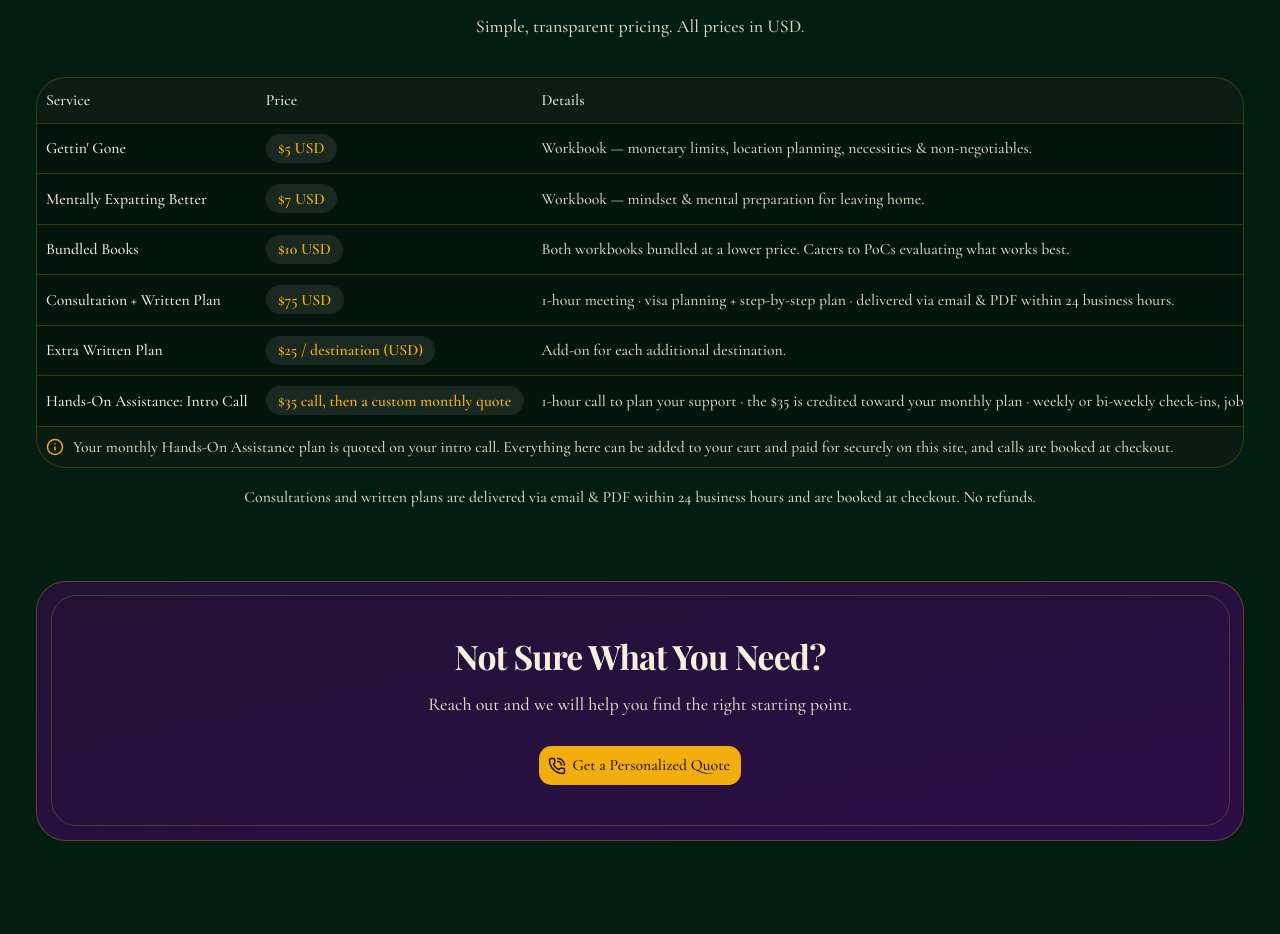
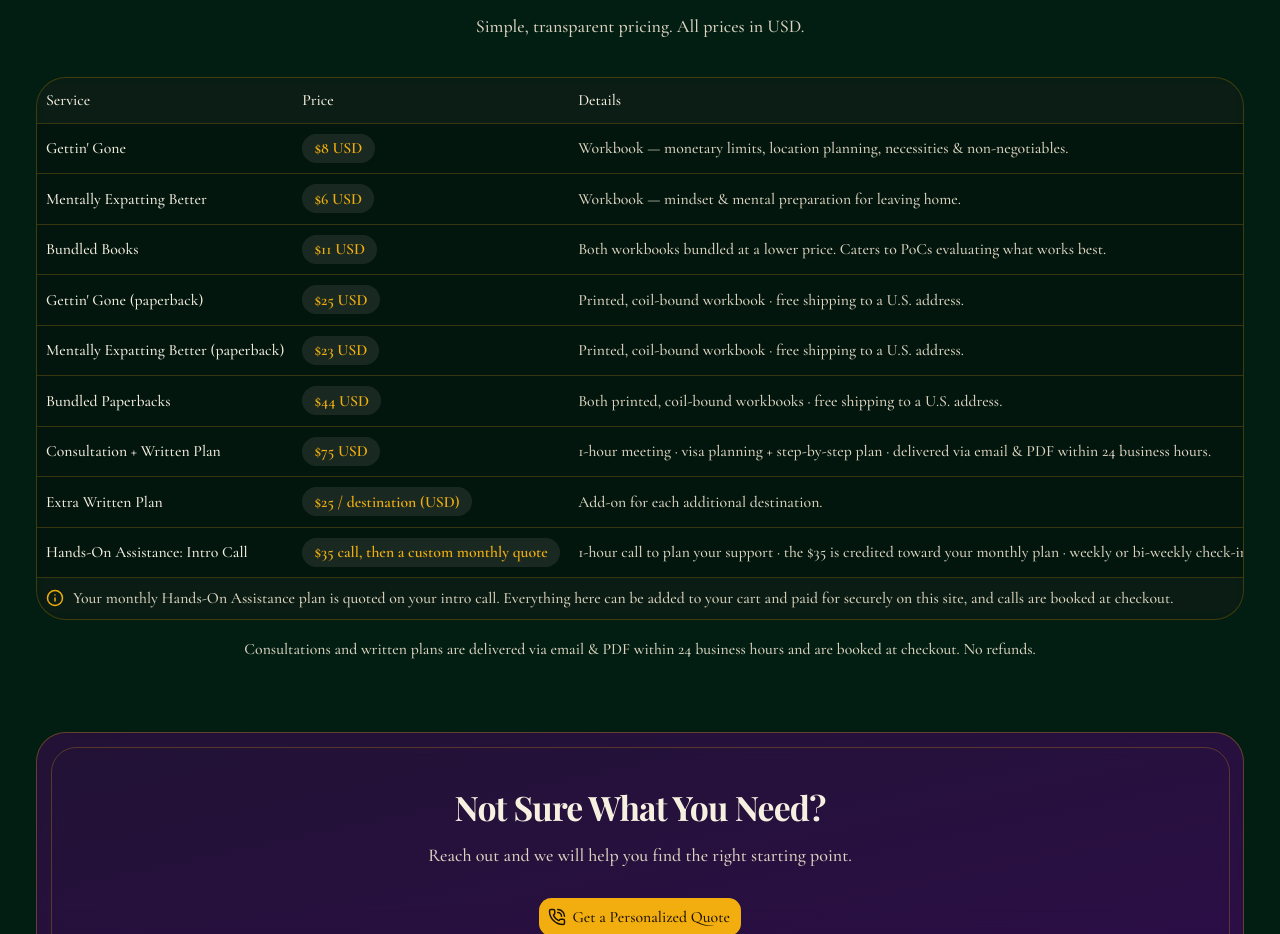
Before and after one commit to Lijahsworld04/Baby_Abroad, a React (Vite) app: page /services in a window 1280 px wide. Shown: the part 944-1878 px from the top of the page. Built offline with nearby package versions, Linux system fonts and the light colour scheme; a web font is replaced by a local one.

Commit message:
New digital prices, paperback options, US shipping address at checkout

```diff
--- a/src/content/catalog.js
+++ b/src/content/catalog.js
@@ -3,7 +3,7 @@
 // (worker/index.js). The server always uses these prices, never a price sent by the browser.
 // If you change a price here, also change the matching price text on the Services page.
 
-/** @typedef {{ id: string, name: string, description: string, amount: number, maxQty: number, booking?: boolean }} Product */
+/** @typedef {{ id: string, name: string, description: string, amount: number, maxQty: number, booking?: boolean, physical?: boolean }} Product */
 
 /** @type {Product[]} */
 export const PRODUCTS = [
@@ -11,22 +11,48 @@ export const PRODUCTS = [
     id: "gettin-gone",
     name: "Gettin' Gone (workbook)",
     description: "Monetary limits, location planning, necessities and non-negotiables.",
-    amount: 500,
+    amount: 800,
     maxQty: 1,
   },
   {
     id: "mentally-expatting-better",
     name: "Mentally Expatting Better (workbook)",
     description: "Mindset and mental preparation for leaving home.",
-    amount: 700,
+    amount: 600,
     maxQty: 1,
   },
   {
     id: "bundled-books",
     name: "Bundled Books (both workbooks)",
     description: "Both workbooks at a lower price.",
-    amount: 1000,
+    amount: 1100,
     maxQty: 1,
+  },
+  // Printed paperbacks (coil bound, 7 x 10 in). Lulu prints and ships them to a U.S. address, free shipping.
+  // physical: true makes checkout ask for a shipping address (see worker/index.js).
+  {
+    id: "gettin-gone-paperback",
+    name: "Gettin' Gone (paperback)",
+    description: "Printed, coil-bound workbook shipped free to a U.S. address.",
+    amount: 2500,
+    maxQty: 1,
+    physical: true,
+  },
+  {
+    id: "mentally-expatting-better-paperback",
+    name: "Mentally Expatting Better (paperback)",
+    description: "Printed, coil-bound workbook shipped free to a U.S. address.",
+    amount: 2300,
+    maxQty: 1,
+    physical: true,
+  },
+  {
+    id: "bundled-paperbacks",
+    name: "Bundled Paperbacks (both printed workbooks)",
+    description: "Both printed, coil-bound workbooks shipped free to a U.S. address.",
+    amount: 4400,
+    maxQty: 1,
+    physical: true,
   },
   {
     id: "consultation-written-plan",
--- a/src/content/faq.js
+++ b/src/content/faq.js
@@ -16,7 +16,7 @@ export const FAQS = [
   },
   {
     q: "How much do your services cost?",
-    a: "Our workbooks start at $5 USD: Gettin' Gone is $5, Mentally Expatting Better is $7, and the Bundled Books are $10. The Consultation + Written Plan is $75 USD, each extra written plan is $25 per destination, and Hands-On Assistance begins with a $35 one-hour intro call, after which your monthly plan is quoted and the $35 is credited toward it. Hands-On Assistance pricing depends on the support you need.",
+    a: "Our workbooks start at $6 USD: Gettin' Gone is $8, Mentally Expatting Better is $6, and the Bundled Books are $11. The Consultation + Written Plan is $75 USD, each extra written plan is $25 per destination, and Hands-On Assistance begins with a $35 one-hour intro call, after which your monthly plan is quoted and the $35 is credited toward it. Hands-On Assistance pricing depends on the support you need.",
   },
   {
     q: "What is included in the consultation and written plan?",
--- a/src/pages/Services.tsx
+++ b/src/pages/Services.tsx
@@ -72,20 +72,38 @@ const PRICING_ROWS = [
   {
     service: "Gettin' Gone",
     productId: "gettin-gone",
-    price: "$5 USD",
+    price: "$8 USD",
     details: "Workbook — monetary limits, location planning, necessities & non-negotiables.",
   },
   {
     service: "Mentally Expatting Better",
     productId: "mentally-expatting-better",
-    price: "$7 USD",
+    price: "$6 USD",
     details: "Workbook — mindset & mental preparation for leaving home.",
   },
   {
     service: "Bundled Books",
     productId: "bundled-books",
-    price: "$10 USD",
+    price: "$11 USD",
     details: "Both workbooks bundled at a lower price. Caters to PoCs evaluating what works best.",
+  },
+  {
+    service: "Gettin' Gone (paperback)",
+    productId: "gettin-gone-paperback",
+    price: "$25 USD",
+    details: "Printed, coil-bound workbook · free shipping to a U.S. address.",
+  },
+  {
+    service: "Mentally Expatting Better (paperback)",
+    productId: "mentally-expatting-better-paperback",
+    price: "$23 USD",
+    details: "Printed, coil-bound workbook · free shipping to a U.S. address.",
+  },
+  {
+    service: "Bundled Paperbacks",
+    productId: "bundled-paperbacks",
+    price: "$44 USD",
+    details: "Both printed, coil-bound workbooks · free shipping to a U.S. address.",
   },
   {
     service: "Consultation + Written Plan",
--- a/src/seo/pages.js
+++ b/src/seo/pages.js
@@ -61,7 +61,7 @@ export const PAGES = [
     path: "/services",
     title: "Relocation Services & Pricing | Baby Abroad",
     description:
-      "Move-abroad workbooks from $5, a $75 consultation with a written relocation plan, and hands-on support for women of color relocating internationally.",
+      "Move-abroad workbooks from $6, a $75 consultation with a written relocation plan, and hands-on support for women of color relocating internationally.",
     h1: "Services & Pricing",
     type: "CollectionPage",
     priority: 0.9,
@@ -75,9 +75,9 @@ export const PAGES = [
       {
         h2: "Pricing",
         list: [
-          "Gettin' Gone workbook: $5 USD",
-          "Mentally Expatting Better workbook: $7 USD",
-          "Bundled Books: $10 USD",
+          "Gettin' Gone workbook: $8 USD",
+          "Mentally Expatting Better workbook: $6 USD",
+          "Bundled Books: $11 USD",
           "Consultation + Written Plan: $75 USD",
           "Extra Written Plan: $25 per destination (USD)",
           "Hands-On Assistance intro call: $35 USD (credited toward your monthly plan, which is quoted after the call)",
--- a/worker/index.js
+++ b/worker/index.js
@@ -138,6 +138,12 @@ async function createSession(request, env, url) {
     form.set(`line_items[${i}][price_data][product_data][description]`, desc.slice(0, 900));
   });
   form.set("metadata[items]", lines.map((l) => `${l.product.id} x${l.qty}`).join(", "));
+  // Printed books ship to a U.S. address (Lulu needs a phone number for the carrier too).
+  if (lines.some((l) => l.product.physical)) {
+    form.set("shipping_address_collection[allowed_countries][0]", "US");
+    form.set("phone_number_collection[enabled]", "true");
+    form.set("metadata[ships]", "yes");
+  }
   if (booked.length) {
     form.set("metadata[bookings]", booked.map((l) => `${l.product.id}@${new Date(l.slot).toISOString()}`).join(";"));
     form.set("metadata[customer_tz]", tz);
```
